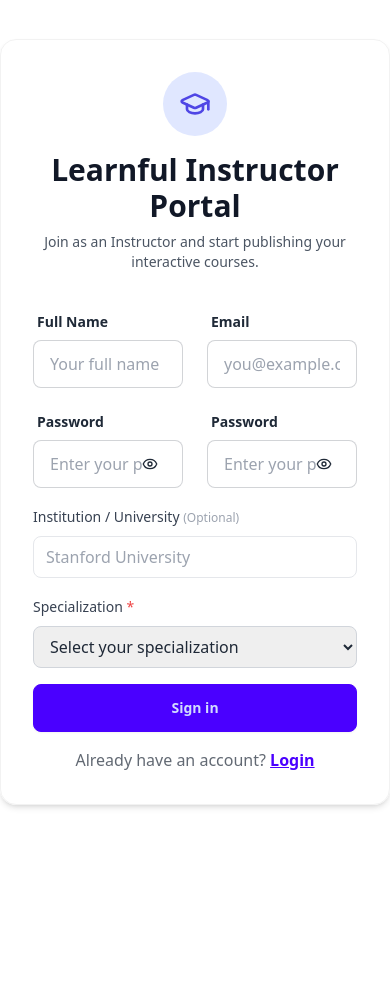
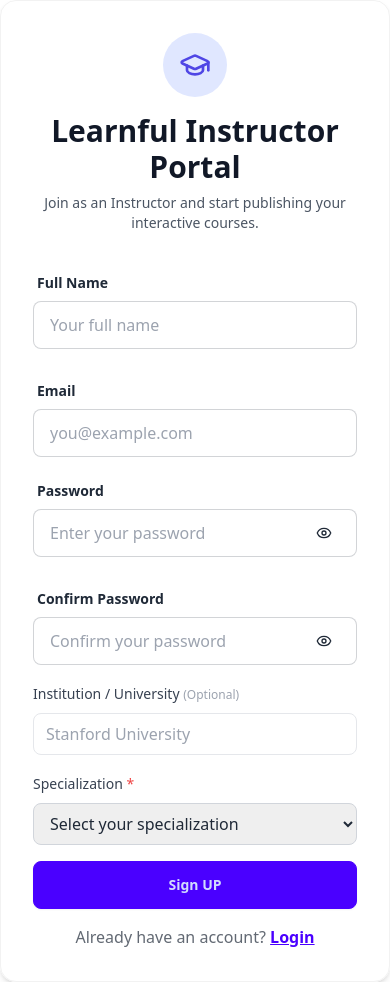
Before and after one commit to ahmadD301/Learnful-App, a React (Vite) app in the folder frontend/: page /teacher/signup in a window 390 px wide. Before the commit the page ends 844 px from the top, so only its background shows below. Built offline with nearby package versions, Linux system fonts and the light colour scheme.

Commit message:
handle the logic in TeacherSignUp page

```diff
--- a/frontend/src/pages/TeacherSignUp.jsx
+++ b/frontend/src/pages/TeacherSignUp.jsx
@@ -12,18 +12,18 @@
 import AuthLink from '../components/login/AuthLink.jsx'
 
 function TeacherSignUp() {
-    const [formData, setFormData] = useState({
-        name: "",
-        email: "",
-        password: "",
-        confirmPassword: "",
-    });
+  const [formData, setFormData] = useState({
+    name: "",
+    email: "",
+    password: "",
+    confirmPassword: "",
+    institution: "",
+    specialization: "",
+    })
     const [email, setEmail] = useState("");
     const [password, setPassword] = useState("");
-    const [rememberMe, setRememberMe] = useState(false);
     const [isLoading, setIsLoading] = useState(false);
-    const [error, setError] = useState("");
-    const [shake, setShake] = useState(false);
+
     const specializations = [
         "Software Engineering",
         "Data Structures",
@@ -38,12 +38,39 @@
         "Cloud Computing",
         "DevOps",
     ]
-    const handleSubmit = () => {
 
+const handleSubmit = (e) => {
+    e.preventDefault();
+    setIsLoading(true);
+
+    if (!formData.name || !formData.email || !formData.password || !formData.confirmPassword) {
+      toast.error("Please fill in all fields");
+      setIsLoading(false);
+      return;
     }
+    if(formData.password !== formData.confirmPassword){
+        toast.error("Passwords do not match.");
+        setIsLoading(false);
+        return
+    }
+    if(!formData.specialization){
+        toast.error("Please select a specialization");
+        setIsLoading(false);
+        return
+    }
+    toast.success("Form validated successfully! 🎉");
+    console.log("Form Data:", formData)
+
+    // Reset loading (since we're not saving)
+    setIsLoading(false)
+  }
+  // Handle input changes for all form fields
+  const handleInputChange = (field, value) => {
+    setFormData({ ...formData, [field]: value });
+  }
     return (
-        <div className="flex items-center justify-center min-h-screen">
-            <div className="card card-bordered max-w-2xl w-full shadow-md">
+        <div className="flex items-center justify-center min-h-screen ">
+            <div className="card card-bordered max-w-2xl w-full shadow-md ">
                 <div className="card-body">
                     <motion.div
                         initial={{ opacity: 0, y: 20 }}
@@ -63,35 +90,38 @@
                         </div>
 
                         <form onSubmit={handleSubmit} className="space-y-4">
-                            <div className='flex justify-center gap-6'>
+                            {/* Name + Email */}
+                            <div className='flex flex-col md:flex-row justify-center gap-6'>
                                 <NameInput
-                                //   name={formData.name}
-                                //   setName={(value) => handleInputChange('name', value)}
-                                //   isLoading={isLoading}
+                                  name={formData.name}
+                                  setName={(value) => handleInputChange('name', value)}
+                                  isLoading={isLoading}
                                 />
                                 <EmailInput
-                                //   email={formData.email}
-                                //   setEmail={(value) => handleInputChange('email', value)}
-                                //   isLoading={isLoading}
-                                />
-                            </div>
-                            <div className='flex justify-center gap-6'>
-                                <PasswordInput
-                                //   password={formData.password}
-                                //   setPassword={(value) => handleInputChange('password', value)}
-                                //   isLoading={isLoading}
-                                //   label="Password"
-                                />
-
-                                <PasswordInput
-                                //   password={formData.confirmPassword}
-                                //   setPassword={(value) => handleInputChange('confirmPassword', value)}
-                                //   isLoading={isLoading}
-                                //   label="Confirm Password"
-                                //   placeholder="Confirm your password"
+                                  email={formData.email}
+                                  setEmail={(value) => handleInputChange('email', value)}
+                                  isLoading={isLoading}
                                 />
                             </div>
 
+                            {/* Password + Confirm Password */}
+                            <div className='flex flex-col md:flex-row justify-center gap-6'>
+                                <PasswordInput
+                                  password={formData.password}
+                                  setPassword={(value) => handleInputChange('password', value)}
+                                  isLoading={isLoading}
+                                  label="Password"
+                                />
+                                <PasswordInput
+                                  password={formData.confirmPassword}
+                                  setPassword={(value) => handleInputChange('confirmPassword', value)}
+                                  isLoading={isLoading}
+                                  label="Confirm Password"
+                                  placeholder="Confirm your password"
+                                />
+                            </div>
+
+                            {/* Optional fields */}
                             <Institution formData={formData} setFormData={setFormData} />
 
                             <SpecializationSelect
@@ -99,8 +129,8 @@
                                 setFormData={setFormData}
                                 specializations={specializations}
                             />
-                            <SubmitButton isLoading={isLoading} >Sign in</SubmitButton>
-
+                            {/* Submit Button */}
+                            <SubmitButton isLoading={isLoading} >Sign UP</SubmitButton>
                             <AuthLink
                                 question="Already have an account?"
                                 linkText="Login"
```
